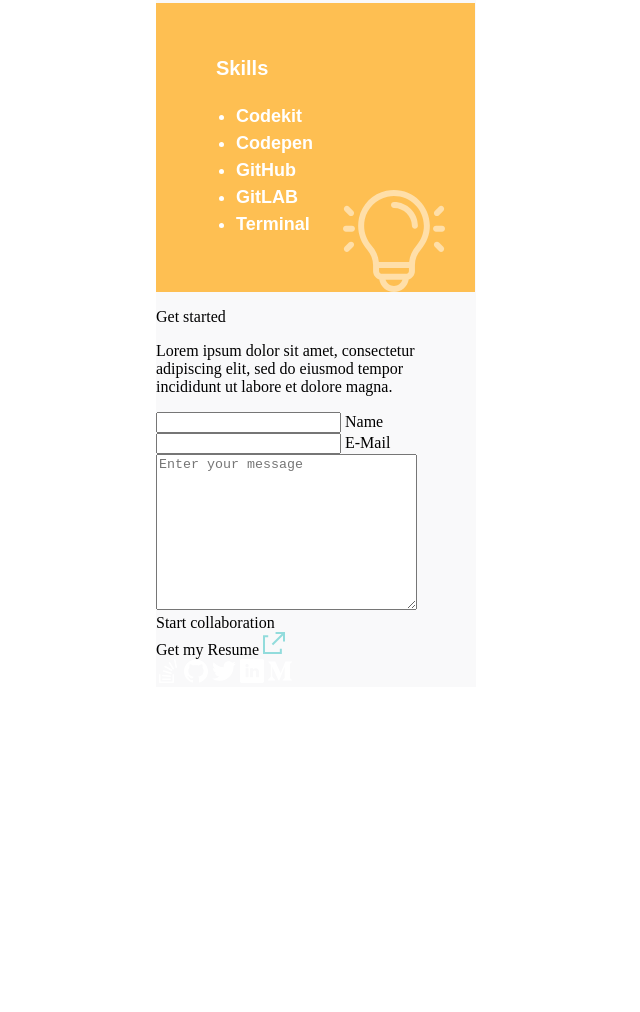
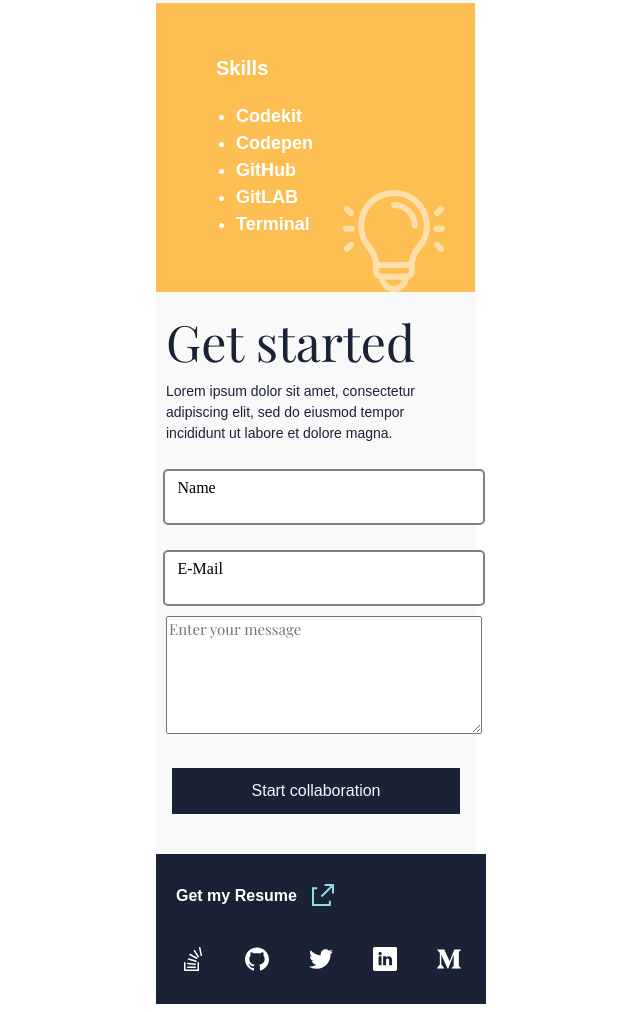
Before and after one commit to Nelofarzabi/Portfolio-project, a website: page index.html in a window 1280 px wide. Shown: the part 3799-4811 px from the top of the page, without its empty margins (332-972 px from the left). Before the commit the page ends 4494 px from the top, so only its background shows below. Drawn offline with nearby package versions, Linux system fonts and the light colour scheme; a web font is replaced by a local one.

Commit message:
add styles to contact form

```diff
--- a/style.css
+++ b/style.css
@@ -319,4 +319,131 @@
   margin-top: 50px;
   background-image: url(images/skills-background.svg);
 }
-/* paste here */
+
+.get-started-section {
+  display: flex;
+  flex-direction: column;
+}
+
+.get-started-header-text {
+  font-family: 'Playfair Display', serif;
+  font-weight: 400;
+  font-size: 50px;
+  align-items: center;
+  margin-bottom: 0;
+  color: #1a2236;
+  font-style: normal;
+  margin-left: 10px;
+  margin-top: 25px;
+  line-height: 100%;
+}
+
+.get-started-text {
+  font-family: 'poppin', sans-serif;
+  color: #1a2236;
+  font-size: 14px;
+  margin-bottom: 0;
+  margin-left: 10px;
+  line-height: 21px;
+}
+
+.wrapper {
+  display: flex;
+  flex-direction: column;
+  justify-content: center;
+  align-items: center;
+  padding-left: 15px;
+}
+
+.box {
+  position: relative;
+}
+
+.text {
+  width: 288px;
+  height: 52px;
+  margin-top: 25px;
+  padding: 0 15px;
+  border: 2px solid gray;
+  border-radius: 5px;
+  outline: #333;
+  transform-origin: top left;
+  font-size: 16px;
+  font-family: 'Playfair Display', serif;
+}
+
+.placeholder {
+  position: absolute;
+  top: 35px;
+  left: 15px;
+  transition: 0.3s all;
+}
+
+.text:focus + .placeholder,
+.text:not(:placeholder-shown) + .placeholder {
+  top: 15px;
+  font-size: 0.9rem;
+  background-color: #fff;
+  padding: 0 5px;
+  transition: 0.3s all;
+}
+
+.message {
+  margin-top: 10px;
+  margin-left: 10px;
+  width: 310px;
+  height: 112px;
+  color: #1a2236;
+  font-size: 15px;
+  font-family: 'Playfair Display', serif;
+}
+
+.start-collaboration {
+  background-color: #1a2236;
+  color: aliceblue;
+  font-weight: 500;
+  text-align: center;
+  padding-left: 80px;
+  padding-right: 80px;
+  padding-top: 14px;
+  padding-bottom: 14px;
+  margin-top: 30px;
+  align-self: center;
+  font-family: 'poppin', sans-serif;
+  border: none;
+  cursor: pointer;
+}
+
+.footer {
+  margin-top: 40px;
+  display: flex;
+  flex-direction: column;
+  height: 150px;
+  width: 330px;
+  background-color: #1a2236;
+}
+
+.get-resume {
+  display: flex;
+  flex-direction: row;
+  color: #fff;
+  font-size: 16px;
+  margin-left: 20px;
+  margin-top: 30px;
+  font-weight: 600;
+  font-family: 'poppin', sans-serif;
+  align-items: center;
+}
+
+.get-resum-icon {
+  padding-left: 15px;
+}
+
+.social-media-handles {
+  display: flex;
+  flex-direction: row;
+  margin-top: 40px;
+  width: 280px;
+  justify-content: space-between;
+  align-self: center;
+}
```
